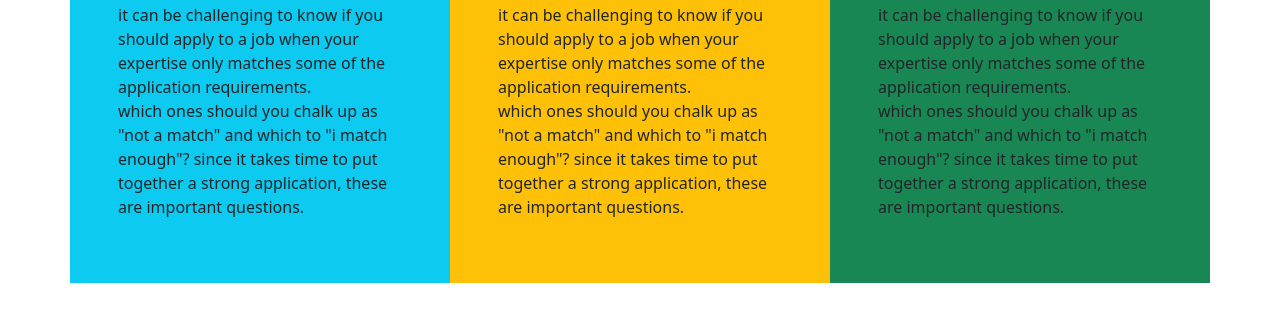
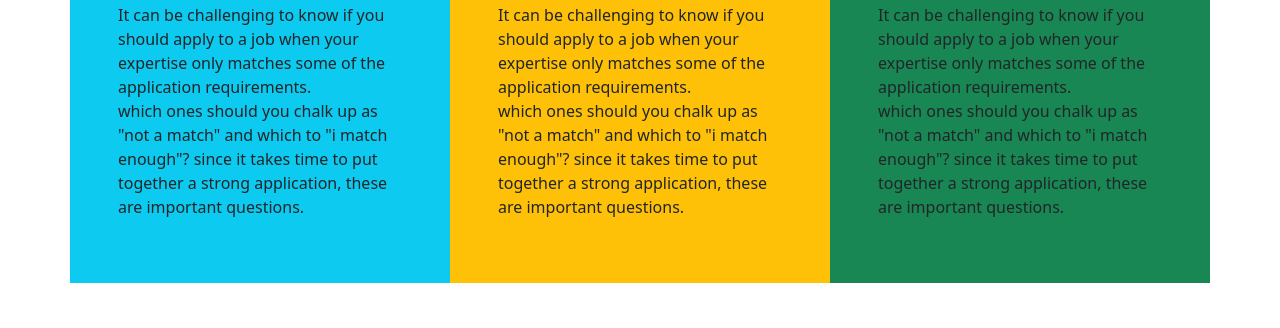
Before and after one commit to glorya0/project, a plain HTML site: page index.html in a window 1280 px wide. Shown: the part 419-747 px from the top of the page. Drawn offline with Linux system fonts and the light colour scheme.

Commit message:
Add files via upload

```diff
--- a/index.html
+++ b/index.html
@@ -64,21 +64,21 @@
           <div class="container mt-5">
               <div class="row">
                   <div class="col-sm-4 bg-info p-5"> <h3 class="display-6">column 1</h3>
-            <p>it can be challenging to know if you should apply to a job when your expertise only
+            <p>It can be challenging to know if you should apply to a job when your expertise only
                 matches some of the application requirements. <br>
                 which ones should you chalk up as "not a match" and which to "i match enough"? since it takes
                 time to put together a strong application, these are important questions.
             </p></div>
             <div class="col-sm-4 bg-warning p-5">
                <h3 class="display-6">column 2</h3>
-                <p>it can be challenging to know if you should apply to a job when your expertise only
+                <p>It can be challenging to know if you should apply to a job when your expertise only
                     matches some of the application requirements. <br>
                     which ones should you chalk up as "not a match" and which to "i match enough"? since it takes
                     time to put together a strong application, these are important questions.
                 </p></div>
                 <div class="col-sm-4 bg-success p-5">
                    <h3 class="display-6">column 3</h3>
-                    <p>it can be challenging to know if you should apply to a job when your expertise only
+                    <p>It can be challenging to know if you should apply to a job when your expertise only
                         matches some of the application requirements. <br>
                         which ones should you chalk up as "not a match" and which to "i match enough"? since it takes
                         time to put together a strong application, these are important questions.
```
